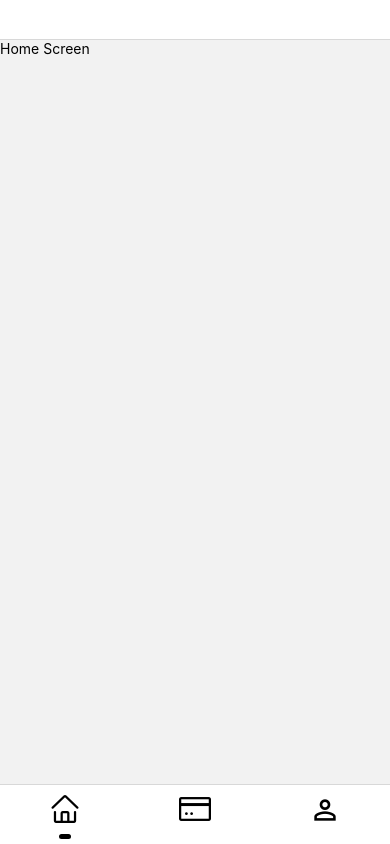
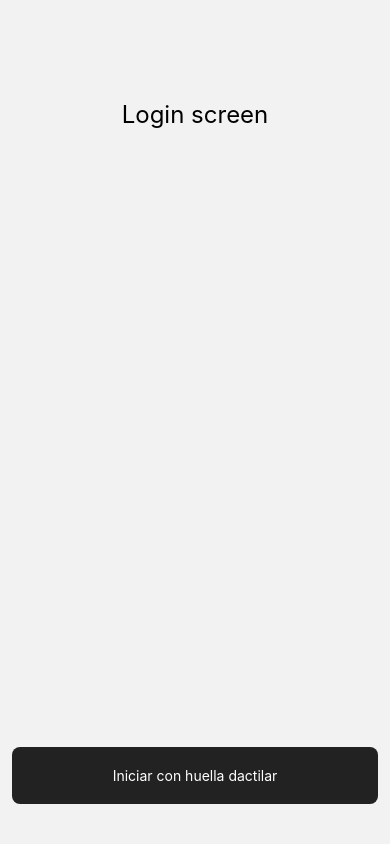
Before and after one commit to Nizvan018/klar-app, a React Native app: screen /Login in a window 390 px wide. Built offline with nearby package versions, Linux system fonts and the light colour scheme.

Commit message:
Feat: Basic stack navigation

```diff
--- a/Navigation.tsx
+++ b/Navigation.tsx
@@ -1,11 +1,30 @@
 import { createBottomTabNavigator } from "@react-navigation/bottom-tabs";
 import { NavigationContainer } from "@react-navigation/native";
+import { createNativeStackNavigator } from "@react-navigation/native-stack";
 import { AntDesign, MaterialCommunityIcons } from '@expo/vector-icons'
 import SelectedTab from "@/components/TabBar/SelectedTab";
+import { ReactNode } from "react";
 // Screens:
 import HomeScreen from '@/screens/HomeScreen';
 import CardsScreen from "@/screens/CardsScreen";
 import ProfileScreen from "@/screens/ProfileScreen";
+import LoginScreen from "@/screens/auth/LoginScreen";
+
+const GeneralStackNavigator = createNativeStackNavigator();
+
+function MyStack() {
+    return (
+        <GeneralStackNavigator.Navigator
+            initialRouteName="Login"
+            screenOptions={{
+                headerShown: false
+            }}
+        >
+            <GeneralStackNavigator.Screen name="Login" component={LoginScreen} />
+            <GeneralStackNavigator.Screen name="General" component={MyTabs} />
+        </GeneralStackNavigator.Navigator>
+    )
+}
 
 const Tab = createBottomTabNavigator();
 
@@ -19,10 +38,7 @@ function MyTabs() {
                 },
                 tabBarActiveTintColor: 'black',
                 tabBarInactiveTintColor: 'white',
-                headerTitle: '',
-                headerStyle: {
-                    height: 40,
-                }
+                headerShown: false
             }}
         >
             <Tab.Screen
@@ -57,7 +73,7 @@ function MyTabs() {
 export default function Navigation() {
     return (
         <NavigationContainer>
-            <MyTabs />
+            <MyStack />
         </NavigationContainer>
     )
 }
--- /dev/null
+++ b/src/screens/auth/LoginScreen.tsx
@@ -0,0 +1,46 @@
+import { View, Text, TouchableOpacity, StyleSheet } from "react-native";
+import { useNavigation } from "@react-navigation/native";
+
+export default function LoginScreen() {
+    const navigation = useNavigation();
+
+    return (
+        <View style={styles.container}>
+            <Text style={styles.title}>
+                Login screen
+            </Text>
+
+            <TouchableOpacity
+                style={styles.button}
+                onPress={() => navigation.navigate('General')}>
+                <Text style={styles.button_text}>
+                    Iniciar con huella dactilar
+                </Text>
+            </TouchableOpacity>
+        </View>
+    )
+}
+
+const styles = StyleSheet.create({
+    container: {
+        flex: 1,
+        alignContent: 'center',
+        justifyContent: 'space-between',
+        paddingVertical: 40
+    },
+    title: {
+        fontSize: 24,
+        textAlign: 'center',
+        marginTop: 60
+    },
+    button: {
+        borderRadius: 8,
+        marginHorizontal: 12,
+        paddingVertical: 20,
+        backgroundColor: '#222'
+    },
+    button_text: {
+        color: 'white',
+        textAlign: 'center'
+    }
+});
```
